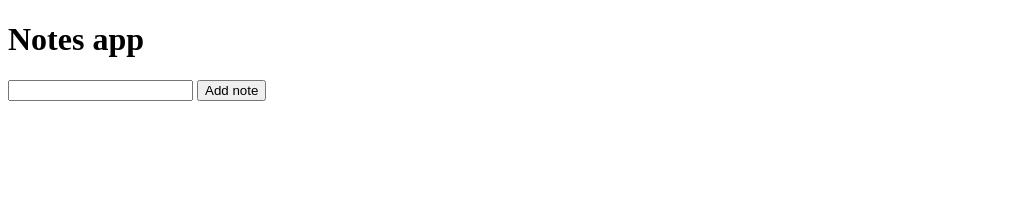
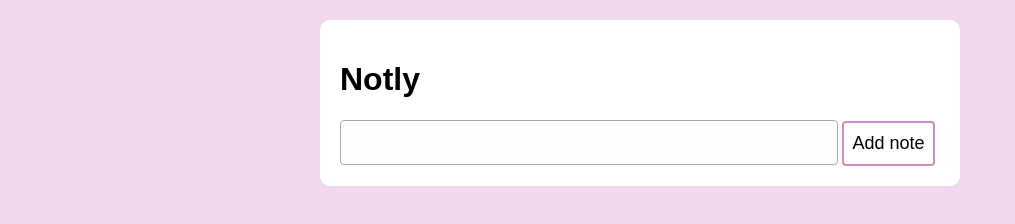
Before and after one commit to kateusacova/week-7, a website: page notes-app/index.html in a window 1280 px wide. Shown: the whole page, without its empty margins (0-1015 px from the left). Drawn offline with Linux system fonts and the light colour scheme; files that its build step writes are made by us from their sources.

Commit message:
Added CSS

```diff
--- a/notes-app/index.html
+++ b/notes-app/index.html
@@ -4,10 +4,11 @@
   <meta charset="UTF-8">
   <meta http-equiv="X-UA-Compatible" content="IE=edge">
   <meta name="viewport" content="width=device-width, initial-scale=1.0">
-  <title>Notes app</title>
+  <link rel="stylesheet" href="styles.css">
+  <title>Notly</title>
 </head>
 <body>
-  <h1>Notes app</h1>
+  <h1>Notly</h1>
 
   <input type="text" id="note-input" />
   <button id="add-note-button">Add note</button>
--- /dev/null
+++ b/notes-app/styles.css
@@ -0,0 +1,45 @@
+h1, p, * {
+  font-family: sans-serif;
+}
+
+html {
+  background:#f2d8ee;
+}
+
+body {
+  background: white;
+  width: 600px;
+  margin: auto;
+  margin-top: 20px;
+  padding: 20px;
+  border-radius: 10px;
+}
+
+.note {
+  border-bottom: 1px solid #aaa;
+  padding: 15px;
+}
+
+input[type=text] {
+  width: 80%;
+  background: #fefefe;
+  border-radius: 4px;
+  padding: 10px 8px;
+  border: 1px solid #aaa;
+  font-size: 20px;
+}
+
+button {
+  background-color: white;
+  border-radius: 4px;
+  padding: 10px 8px;
+  border: 2px solid rgb(201, 143, 192);
+  font-size: 18px;
+  cursor: pointer;
+  transition-duration: 0.4s;
+}
+
+button:hover {
+  background-color: rgb(201, 143, 192);
+  color: white;
+}
```
